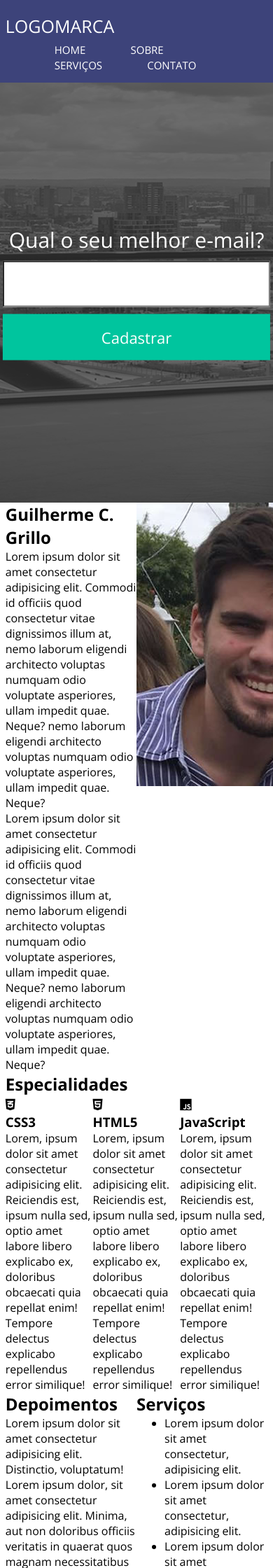
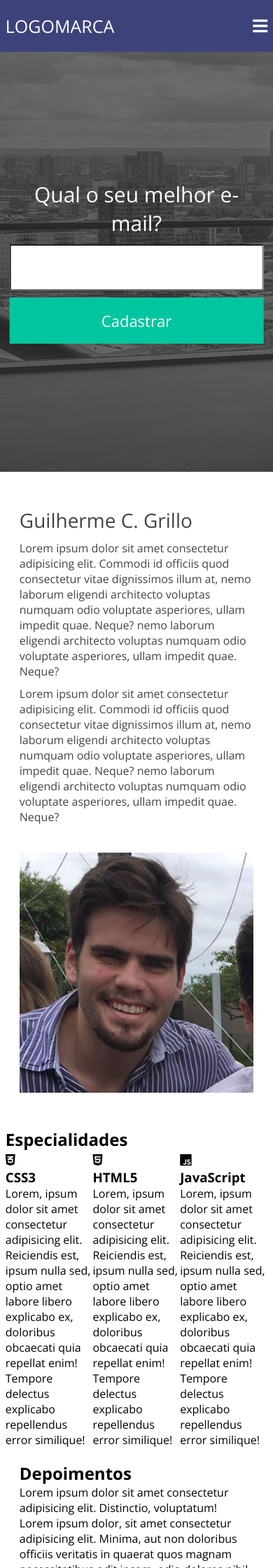
Before and after one commit to gustavoalvesdev/curso-dev-web-danki, a PHP site: page / in a window 390 px wide; the page is wider, and only the part inside the window is pictured. Shown: the top 2240 px of that part at 70% size. Run offline with PHP 8.4, Linux system fonts and the light colour scheme.

Commit message:
Mais de CSS3 1/3

```diff
--- a/Projeto_01/estilo/style.css
+++ b/Projeto_01/estilo/style.css
@@ -3,6 +3,11 @@
     margin: 0;
     box-sizing: border-box;
     font-family: 'Open Sans', sans-serif;
+}
+
+img {
+    width: 100%;
+    max-width: 500px;
 }
 
 .center {
@@ -16,6 +21,7 @@
 }
 
 .w50 {
+    padding: 0 10px;
     width: 50%;
 }
 
@@ -85,7 +91,7 @@ section.banner-principal {
 }
 
 section.banner-principal form {
-    width: 98%;
+    width: 93%;
     max-width: 600px;
     z-index: 2;
     position: absolute;
@@ -122,3 +128,75 @@ section.banner-principal form input[type=submit] {
     font-size: 22px;
     border: 0;
 }
+
+section.descricao-autor {
+    padding: 30px 0;
+}
+
+section.descricao-autor h2 {
+    font-size: 28px;
+    font-weight: 400;
+    color: #444;
+}
+
+section.descricao-autor p {
+    font-size: 16px;
+    color: #444;
+    margin-top: 10px;
+}
+
+@media screen and (max-width: 700px) {
+    nav.desktop {
+        display: none;
+    }
+
+    nav.mobile {
+        display: block;
+    }
+
+    .botao-menu-mobile {
+        font-size: 24px;
+        cursor: pointer;
+        color: white;
+    }
+
+    nav.mobile ul {
+        z-index: 3;
+        width: 100%;
+        position: absolute;
+        left: 0;
+        top: 55px;
+        display: none;
+        text-align: center;
+        padding-left: 0;
+    }
+
+    nav.mobile li {
+        font-weight: 300;
+        width: 100%;
+        display: block;
+        background:white;
+        border-bottom: 1px solid #ccc;
+        font-size: 17px;
+        padding: 8px 0;
+    }
+
+    nav.mobile li a {
+        display: block;
+        color: #444;
+        text-decoration: none;
+    }
+}
+
+@media screen and (max-width: 768px) {
+    img {
+        float: none!important;
+        display: block;
+        margin: 0 auto;
+    }
+
+    .w50 {
+        padding: 20px;
+        width: 100%;
+    }
+}
--- a/Projeto_01/index.php
+++ b/Projeto_01/index.php
@@ -27,6 +27,11 @@
              </nav>
              <!-- desktop -->
              <nav class="mobile right">
+                <div class="botao-menu-mobile">
+                    <i class="fas fa-bars"></i>
+                    <!-- fa-bars -->
+                </div>
+                <!-- botao-menu-mobile -->
                 <ul>
                     <li><a href="#">Home</a></li>
                     <li><a href="#">Sobre</a></li>
@@ -68,7 +73,8 @@
             </div>
             <!-- w50 -->
             <div class="w50 left">
-                <img src="images/foto.jpg">
+                <img class="right" src="images/foto.jpg">
+                <!-- right -->
             </div>
             <!-- w50 -->
             <div class="clear"></div>
```
